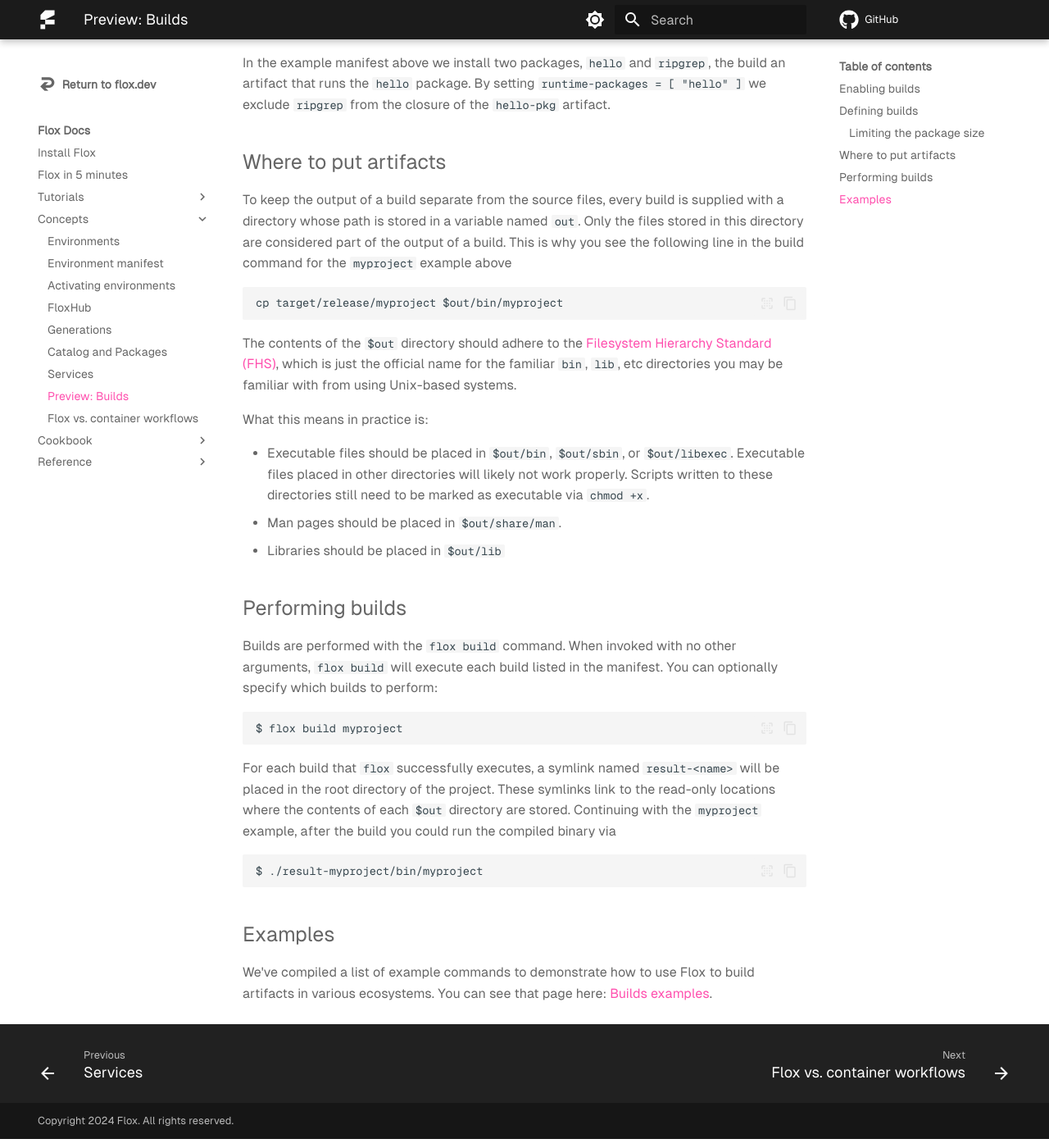
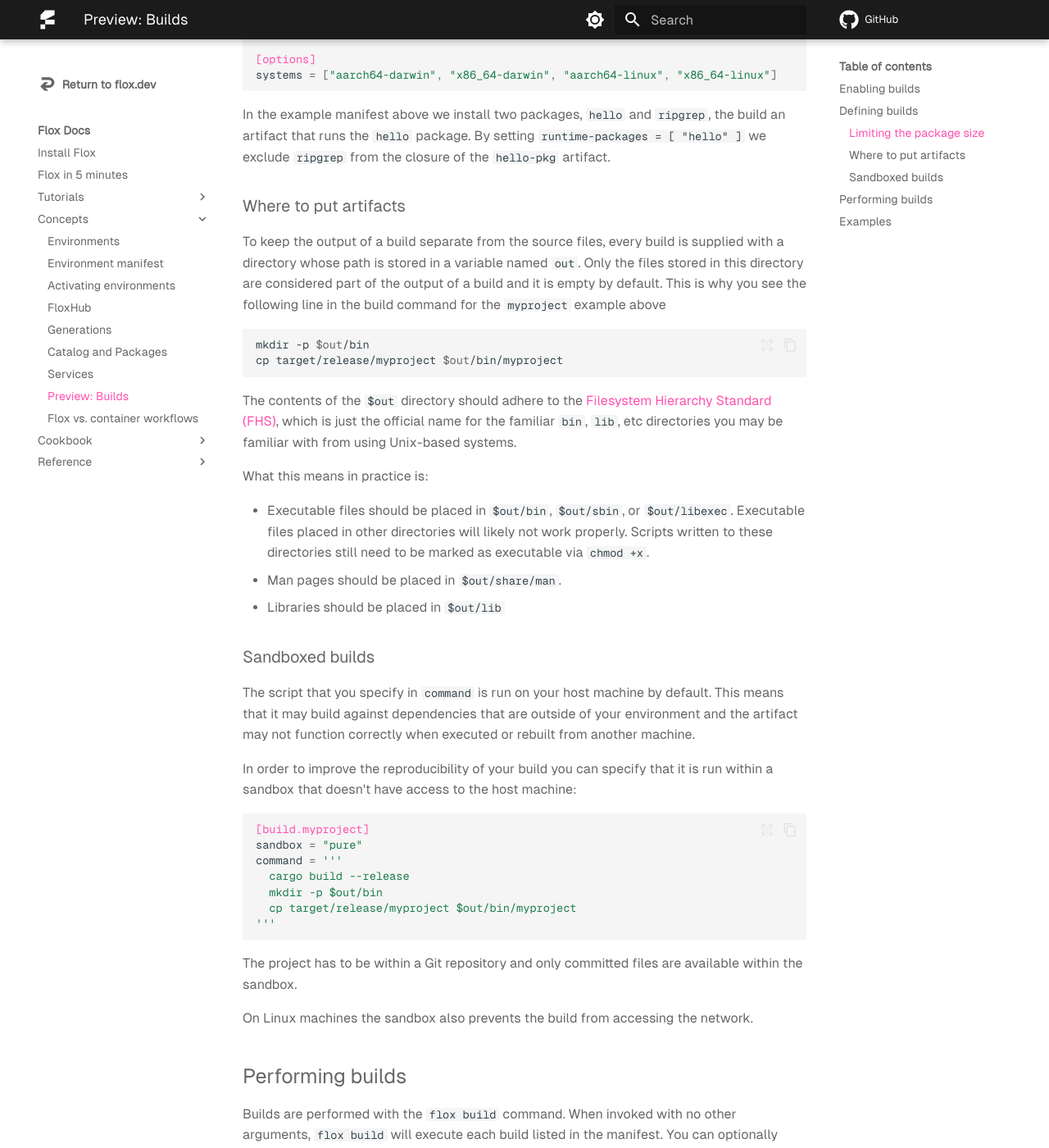
Before and after one commit to flox/floxdocs, an MkDocs documentation site: the page built from docs/concepts/manifest-builds.md, in a window 1280 px wide and 1400 px high, scrolled down 1921 px. Shown: the whole window at 82% size. Built offline with MkDocs 1.6.1 and Material for MkDocs 9.7.7, drawn with Linux system fonts in a browser that asks for light colours; plug-ins that fetch from the network failed and are left out; comment, search, counter and statistics services are not loaded; some of the changed text lies outside the part shown.

Commit message:
feat(build): Document sandboxed builds (#97)
ℹ️ This merges into `build-preview` which will be published at
https://build-preview--floxdocs.netlify.app/

Add a sub-section about the other `sandbox=pure` mode that we currently
support, including the caveat that networking access is only sandboxed
on Linux.

I've created a couple of new bugs/ehancements in the process:

- https://github.com/flox/flox/issues/2461
- https://github.com/flox/flox/issues/2462

Plus a few typos and tweaks that are in separate commits.

````diff
--- a/docs/concepts/manifest-builds.md
+++ b/docs/concepts/manifest-builds.md
@@ -55,6 +55,7 @@
 [build.myproject]
 command = '''
   cargo build --release
+  mkdir -p $out/bin
   cp target/release/myproject $out/bin/myproject
 '''
 ```
@@ -78,7 +79,7 @@
 not _run_ time.
 As a reminder, the default package group is called `toplevel`,
 and all packages installed to an environment without an explicit `pkg-group`
-as placed into this package group.
+are placed into this package group.
 
 You can restrict the dependencies needed at runtime via the `runtime-packages`
 option:
@@ -92,6 +93,7 @@
 
 [build.hello-pkg]
 command = '''
+  mkdir -p $out/bin
   echo "hello" > $out/bin/hello-pkg
   chmod +x $out/bin/hello-pkg
 '''
@@ -106,17 +108,18 @@
 By setting `runtime-packages = [ "hello" ]` we exclude `ripgrep` from the
 closure of the `hello-pkg` artifact.
 
-## Where to put artifacts
+### Where to put artifacts
 
 To keep the output of a build separate from the source files,
 every build is supplied with a directory whose path is stored in a variable
 named `out`.
 Only the files stored in this directory are considered part of the output of
-a build.
+a build and it is empty by default.
 This is why you see the following line in the build command for the `myproject`
 example above
 
-```
+```sh
+mkdir -p $out/bin
 cp target/release/myproject $out/bin/myproject
 ```
 
@@ -133,6 +136,32 @@
   marked as executable via `chmod +x`.
 - Man pages should be placed in `$out/share/man`.
 - Libraries should be placed in `$out/lib`
+
+### Sandboxed builds
+
+The script that you specify in `command` is run on your host machine by default.
+This means that it may build against dependencies that are outside of your
+environment and the artifact may not function correctly when executed or rebuilt
+from another machine.
+
+In order to improve the reproducibility of your build you can specify that it is
+run within a sandbox that doesn't have access to the host machine:
+
+```toml
+[build.myproject]
+sandbox = "pure"
+command = '''
+  cargo build --release
+  mkdir -p $out/bin
+  cp target/release/myproject $out/bin/myproject
+'''
+```
+
+The project has to be within a Git repository and only committed files are
+available within the sandbox.
+
+On Linux machines the sandbox also prevents the build from accessing the
+network.
 
 ## Performing builds
 
````
Also changed, not shown: docs/cookbook/builds/examples.md (+1 -0 lines).
